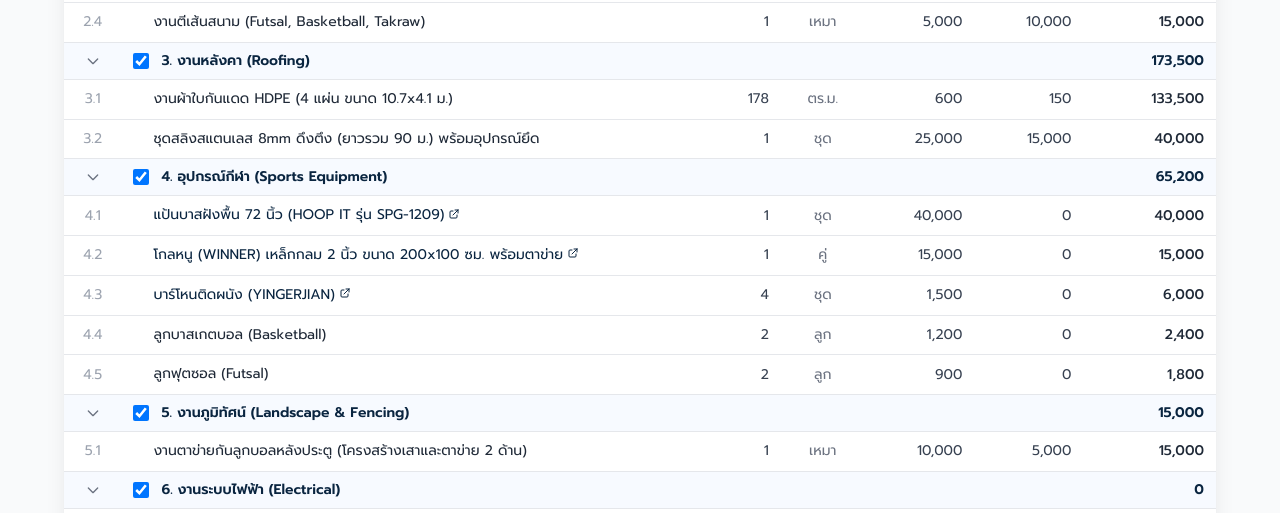
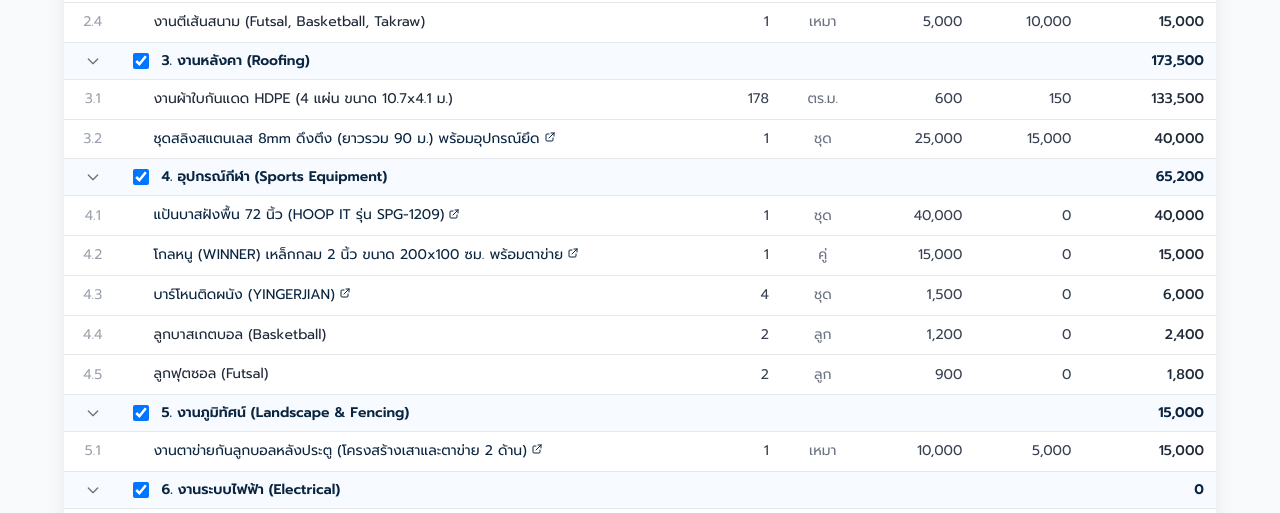
Before and after one commit to suteechu/CourtHeim, a React (Vite) app: page / in a window 1280 px wide. Shown: the part 7240-7753 px from the top of the page. Built offline with nearby package versions, Linux system fonts and the light colour scheme.

Commit message:
Add links for net and wire rope items in BOQ

```diff
--- a/src/components/BOQ.jsx
+++ b/src/components/BOQ.jsx
@@ -68,13 +68,13 @@ const BOQ = () => {
 
     // 3. งานหลังคาและอุปกรณ์ (Roofing & Equipment)
     { id: 13, category: 'งานหลังคา (Roofing)', item: 'งานผ้าใบกันแดด HDPE (4 แผ่น ขนาด 10.7x4.1 ม.)', qty: 178, unit: 'ตร.ม.', materialPrice: 600, laborPrice: 150, total: 133500 },
-    { id: 14, category: 'งานหลังคา (Roofing)', item: 'ชุดสลิงสแตนเลส 8mm ดึงตึง (ยาวรวม 90 ม.) พร้อมอุปกรณ์ยึด', qty: 1, unit: 'ชุด', materialPrice: 25000, laborPrice: 15000, total: 40000 },
+    { id: 14, category: 'งานหลังคา (Roofing)', item: 'ชุดสลิงสแตนเลส 8mm ดึงตึง (ยาวรวม 90 ม.) พร้อมอุปกรณ์ยึด', link: 'https://hstbangkok.com/category/%e0%b8%a5%e0%b8%a7%e0%b8%94%e0%b8%aa%e0%b8%a5%e0%b8%b4%e0%b8%87-wire-rope/', qty: 1, unit: 'ชุด', materialPrice: 25000, laborPrice: 15000, total: 40000 },
     { id: 15, category: 'อุปกรณ์กีฬา (Sports Equipment)', item: 'แป้นบาสฝังพื้น 72 นิ้ว (HOOP IT รุ่น SPG-1209)', link: 'https://xn--q3ccb6dvb8erc.com/%e0%b9%81%e0%b8%9b%e0%b9%89%e0%b8%99%e0%b8%9a%e0%b8%b2%e0%b8%aa%e0%b8%9d%e0%b8%b1%e0%b8%87%e0%b8%9e%e0%b8%b7%e0%b9%89%e0%b8%99%e0%b8%a1%e0%b8%b2%e0%b8%95%e0%b8%a3%e0%b8%90%e0%b8%b2%e0%b8%99%e0%b9%81/', qty: 1, unit: 'ชุด', materialPrice: 40000, laborPrice: 0, total: 40000 },
     { id: 16, category: 'อุปกรณ์กีฬา (Sports Equipment)', item: 'โกลหนู (WINNER) เหล็กกลม 2 นิ้ว ขนาด 200x100 ซม. พร้อมตาข่าย', link: 'https://www.winnersports2504.com/product/54/%E0%B9%82%E0%B8%81%E0%B8%A5%E0%B8%AB%E0%B8%99%E0%B8%B9-%E0%B8%9E%E0%B8%A3%E0%B9%89%E0%B8%AD%E0%B8%A1%E0%B8%95%E0%B8%B2%E0%B8%82%E0%B9%88%E0%B8%B2%E0%B8%A2-winner?srsltid=AfmBOorCf4V9sdJztSgDRhgif1jlxOBgLPRB9o21VRN6--1V0C15uAZc', qty: 1, unit: 'คู่', materialPrice: 15000, laborPrice: 0, total: 15000 },
     { id: 17, category: 'อุปกรณ์กีฬา (Sports Equipment)', item: 'บาร์โหนติดผนัง (YINGERJIAN)', link: 'https://shopee.co.th/YINGERJIAN-%E0%B8%9A%E0%B8%B2%E0%B8%A3%E0%B9%8C%E0%B9%82%E0%B8%AB%E0%B8%99%E0%B8%95%E0%B8%B4%E0%B8%94%E0%B8%9C%E0%B8%99%E0%B8%B1%E0%B8%87-%E0%B8%9A%E0%B8%B2%E0%B9%82%E0%B8%AB%E0%B8%99%E0%B8%AD%E0%B8%AD%E0%B8%81%E0%B8%81%E0%B9%8D%E0%B8%B2%E0%B8%A5%E0%B8%B1%E0%B8%87%E0%B8%81%E0%B8%B2%E0%B8%A2-%E0%B8%9A%E0%B8%B2%E0%B8%A3%E0%B9%8C%E0%B9%82%E0%B8%AB%E0%B8%99-pull-up-bar-%E0%B8%9A%E0%B8%B2%E0%B8%A3%E0%B9%8C%E0%B8%94%E0%B8%B6%E0%B8%87%E0%B8%82%E0%B9%89%E0%B8%AD-%E0%B8%AA%E0%B8%B3%E0%B8%AB%E0%B8%A3%E0%B8%B1%E0%B8%9A%E0%B8%95%E0%B8%B4%E0%B8%94%E0%B8%96%E0%B8%B2%E0%B8%A7%E0%B8%A3-%E0%B8%AD%E0%B8%B8%E0%B8%9B%E0%B8%81%E0%B8%A3%E0%B8%93%E0%B9%8C%E0%B8%9F%E0%B8%B4%E0%B8%95%E0%B9%80%E0%B8%99%E0%B8%AA-%E0%B8%A2%E0%B8%B7%E0%B8%94%E0%B8%95%E0%B8%B1%E0%B8%A7-%E0%B8%9A%E0%B8%A3%E0%B8%B4%E0%B8%AB%E0%B8%B2%E0%B8%A3%E0%B8%AB%E0%B8%99%E0%B9%89%E0%B8%B2-i.420029283.8448430192?extraParams=%7B%22display_model_id%22%3A35144906707%2C%22model_selection_logic%22%3A3%7D', qty: 4, unit: 'ชุด', materialPrice: 1500, laborPrice: 0, total: 6000 },
     { id: 18, category: 'อุปกรณ์กีฬา (Sports Equipment)', item: 'ลูกบาสเกตบอล (Basketball)', qty: 2, unit: 'ลูก', materialPrice: 1200, laborPrice: 0, total: 2400 },
     { id: 19, category: 'อุปกรณ์กีฬา (Sports Equipment)', item: 'ลูกฟุตซอล (Futsal)', qty: 2, unit: 'ลูก', materialPrice: 900, laborPrice: 0, total: 1800 },
-    { id: 20, category: 'งานภูมิทัศน์ (Landscape & Fencing)', item: 'งานตาข่ายกันลูกบอลหลังประตู (โครงสร้างเสาและตาข่าย 2 ด้าน)', qty: 1, unit: 'เหมา', materialPrice: 10000, laborPrice: 5000, total: 15000 },
+    { id: 20, category: 'งานภูมิทัศน์ (Landscape & Fencing)', item: 'งานตาข่ายกันลูกบอลหลังประตู (โครงสร้างเสาและตาข่าย 2 ด้าน)', link: 'https://www.hwgolfshop.com/', qty: 1, unit: 'เหมา', materialPrice: 10000, laborPrice: 5000, total: 15000 },
 
     // 4. งานระบบไฟฟ้า (Electrical)
     { id: 21, category: 'งานระบบไฟฟ้า (Electrical)', item: 'โคมไฟ LED Floodlight 400W พร้อมขายึดติดผนัง (Wall-mounted)', qty: 8, unit: 'โคม', materialPrice: 0, laborPrice: 0, total: 0 },
```
